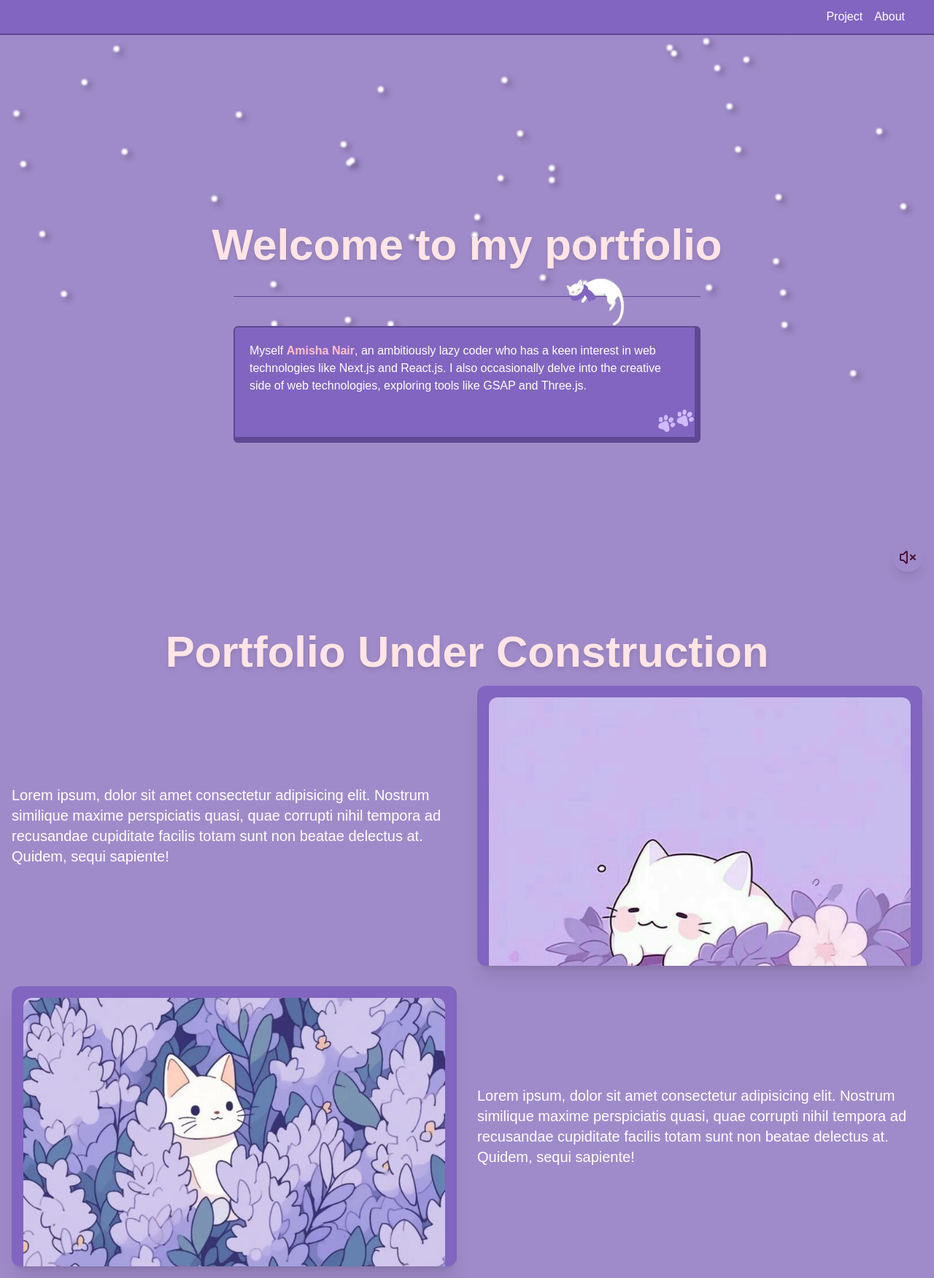
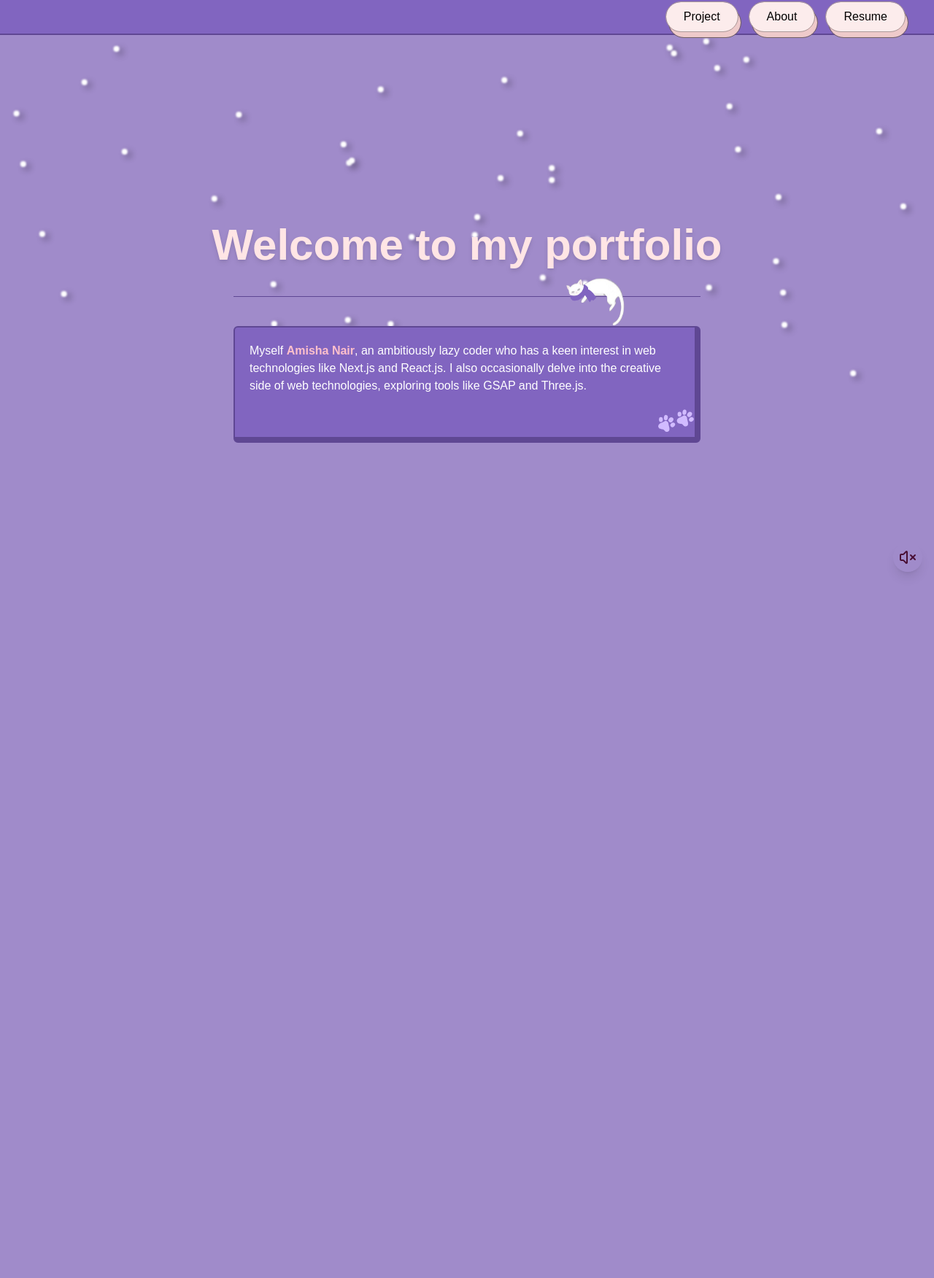
Before and after one commit to AmishaNair21/Portfolio, a Next.js app: page / in a window 1280 px wide. Shown: the whole page at 73% size. After the commit the page ends 1648 px from the top, so only its background shows below. Built offline with nearby package versions, Linux system fonts and the light colour scheme.

Commit message:
Added sound effect and button 3d

```diff
--- a/src/app/page.tsx
+++ b/src/app/page.tsx
@@ -1,4 +1,5 @@
 "use client"
+import Button from '@/components/effects/3d-type-button';
 import SecondSection from '@/components/sections/SecondSection';
 import dynamic from 'next/dynamic';
 import { Suspense } from 'react';
@@ -31,6 +32,7 @@ export default function Home() {
 
       <Navigation />
       <HeroSection />
+
      <SecondSection/>
     </main>
   );
--- a/src/components/HeroSection.tsx
+++ b/src/components/HeroSection.tsx
@@ -19,7 +19,7 @@ export default function HeroSection() {
         />
       </div>
 
-      <div className="w-2/3 md:w-1/2 md:h-40 rounded-md border-b-8 border-r-8 border-l-2 border-t-2 border-[#5F4793] 2xl:h-72 2xl:mt-10 bg-[#8165C0]">
+      <div className="w-2/3 md:w-1/2 md:h-40 rounded-md border-b-8 border-r-8 border-l-2 border-t-2 border-[#5F4793] 2xl:h-72 2xl:mt-10 bg-[#8165C0] ">
         <p className="p-5 2xl:text-4xl 2xl:p-10">
           Myself <span style={{ color: 'pink', fontWeight: 'bold'}}>Amisha Nair</span>, an
           ambitiously lazy coder who has a keen interest in web technologies
--- a/src/components/Navigation.tsx
+++ b/src/components/Navigation.tsx
@@ -1,18 +1,24 @@
 "use client"
 
 import Link from "next/link";
+import Button from "./effects/3d-type-button";
 
 export default function Navigation() {
   return (
-    <nav className="bg-customlavendar border-b-2 border-[#5F4793] h-12 flex justify-end items-center md:h-12 2xl:h-16 w-full">
-      <ul className="flex gap-3 md:gap-4 2xl:gap-9 2xl:text-lg text-white mx-4 md:mx-10">
+    <nav className="bg-customlavendar border-b-2 border-[#5F4793]  flex justify-end items-center md:h-12 2xl:h-16 w-full">
+      <ul className="flex gap-2 md:gap-4 2xl:gap-9 2xl:text-lg text-white mx-4 md:mx-10">
         <li>
-          <Link href="/projects">Project</Link>
+           <Button handleclick={() => console.log("hello")}>Project</Button>
+          </li>
+
+
+        <li>
+            <Button handleclick={() => console.log("hello")}>About</Button>
         </li>
         <li>
-          <Link href="/about">About</Link>
+           <Button handleclick={() => console.log("hello")}>Resume</Button>
         </li>
       </ul>
     </nav>
-    )
+  );
 }
--- /dev/null
+++ b/src/components/effects/3d-type-button.tsx
@@ -0,0 +1,89 @@
+import React, { useState, useRef, useEffect } from 'react';
+
+interface ButtonProps {
+  children: React.ReactNode;
+  handleclick?: () => void;
+}
+
+const Button = ({ children, handleclick }: ButtonProps) => {
+  const [pressed, setPressed] = useState(false);
+  const audioRef = useRef<HTMLAudioElement | null>(null);
+  const isPlayingRef = useRef(false);
+
+  useEffect(() => {
+    // Create audio instance once on mount
+    audioRef.current = new Audio('/mouse-click-2.mp3');
+    audioRef.current.preload = 'auto';
+
+    // Handle errors silently
+    audioRef.current.addEventListener('error', (e) => {
+      console.warn('Audio loading failed:', e);
+    });
+
+    // Track playing state
+    audioRef.current.addEventListener('playing', () => {
+      isPlayingRef.current = true;
+    });
+
+    audioRef.current.addEventListener('ended', () => {
+      isPlayingRef.current = false;
+    });
+
+    // Cleanup on unmount
+    return () => {
+      if (audioRef.current) {
+        audioRef.current.pause();
+        audioRef.current = null;
+      }
+    };
+  }, []);
+
+  const playSound = () => {
+    if (!audioRef.current) return;
+
+    try {
+      // Reset to start for rapid clicks
+      audioRef.current.currentTime = 0;
+
+      // Use play() with promise handling
+      const playPromise = audioRef.current.play();
+
+      if (playPromise !== undefined) {
+        playPromise.catch((error) => {
+          // Handle autoplay policy errors silently
+          console.warn('Audio playback failed:', error);
+        });
+      }
+    } catch (error) {
+      console.warn('Audio error:', error);
+    }
+  };
+
+  return (
+    <button
+      type="button"
+      className="relative"
+      onClick={handleclick}
+      onMouseDown={() => {
+        setPressed(true);
+        playSound();
+      }}
+      onMouseUp={() => setPressed(false)}
+      onMouseLeave={() => setPressed(false)}
+    >
+      {/* top layer */}
+      <div
+        className={`w-full z-50 relative bg-[#fcecec] text-black h-full px-6 py-2 flex justify-center items-center rounded-full outline outline-1 outline-[#aa9999] transition-all duration-75 ${
+          pressed ? "top-2 left-1" : ""
+        }`}
+      >
+        {children}
+      </div>
+
+      {/* bottom layer */}
+      <div className="w-full absolute bg-[#eecaca] text-black h-full px-6 py-2 flex justify-center items-center rounded-full outline outline-1 outline-[#726161] top-2 left-1"></div>
+    </button>
+  );
+};
+
+export default Button;
--- a/src/components/sections/SecondSection.tsx
+++ b/src/components/sections/SecondSection.tsx
@@ -1,32 +1,13 @@
 import React from 'react'
 import DynamicCard from '../cards/DynamicCard'
+import Button from '../effects/3d-type-button'
 
 const SecondSection = () => {
   return (
-    <div>
-           <h1 className="text-center text-6xl 2xl:text-9xl drop-shadow-md mt-4  2xl:drop-shadow-xl text-[#FFE5E5] hero-heading font-bold">
-        Portfolio Under Construction
-      </h1>
-      <div className="w-full h-full gap-7 p-4 items-center justify-center grid grid-cols-1 md:grid-cols-2 overflow-hidden">
-      <div className='text-xl'>
-        Lorem ipsum, dolor sit amet consectetur adipisicing elit. Nostrum similique maxime perspiciatis quasi, quae corrupti nihil tempora ad recusandae cupiditate facilis totam sunt non beatae delectus at. Quidem, sequi sapiente!
-      </div>
-       <DynamicCard
-       image="/1.jpeg"
-       title="Example Card"
-       description="This is a dynamic card component."
-       />
+    <div className='flex min-h-screen justify-center items-center'>
 
-       <DynamicCard
-       image="/2.jpeg"
-       title="Example Card"
-       description="This is a dynamic card component."
-       />
-         <div className='text-xl'>
-        Lorem ipsum, dolor sit amet consectetur adipisicing elit. Nostrum similique maxime perspiciatis quasi, quae corrupti nihil tempora ad recusandae cupiditate facilis totam sunt non beatae delectus at. Quidem, sequi sapiente!
-      </div>
 
-      </div>
+
     </div>
   )
 }
```
Also changed, not shown: 2 other files (tests, documents, lock files or other folders).
